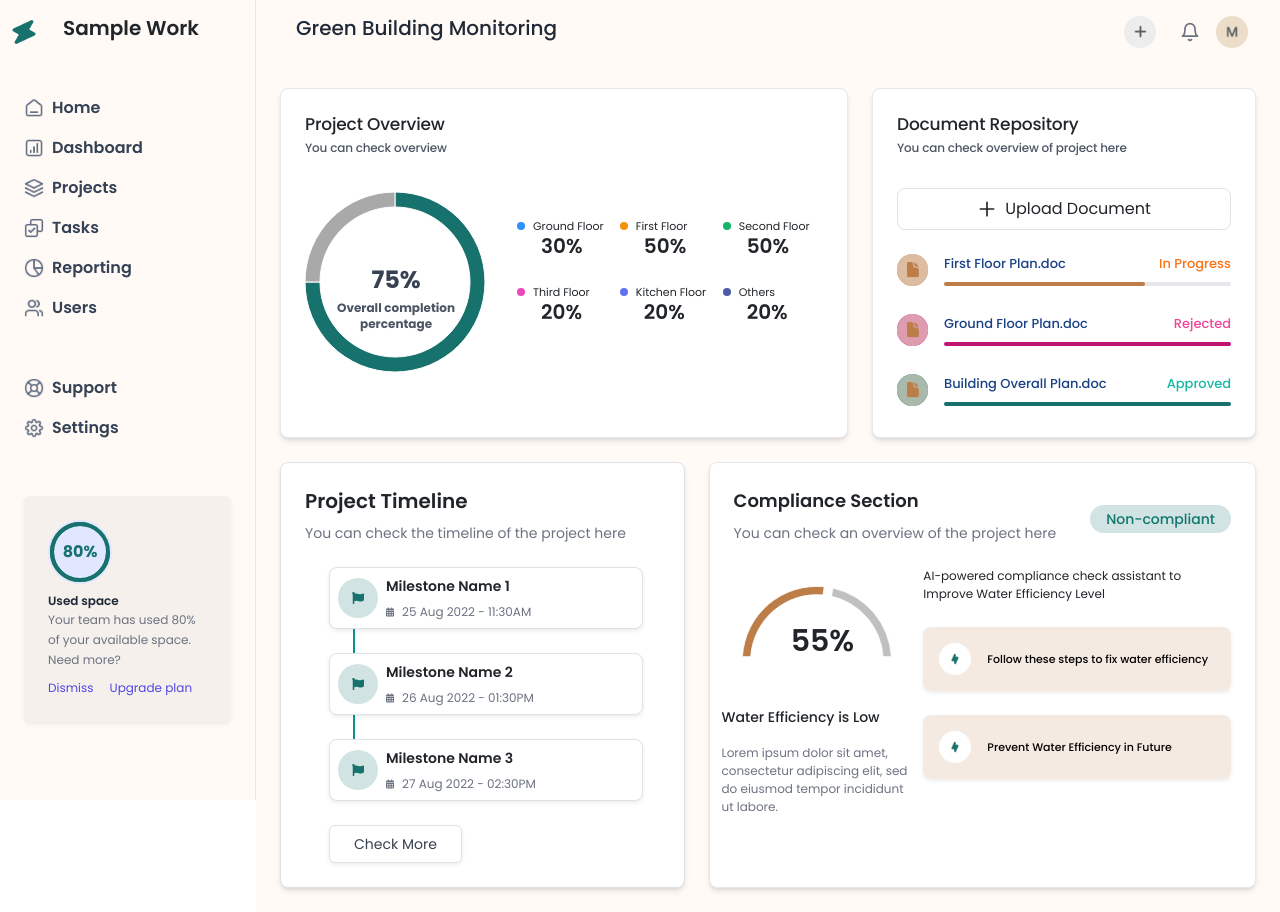
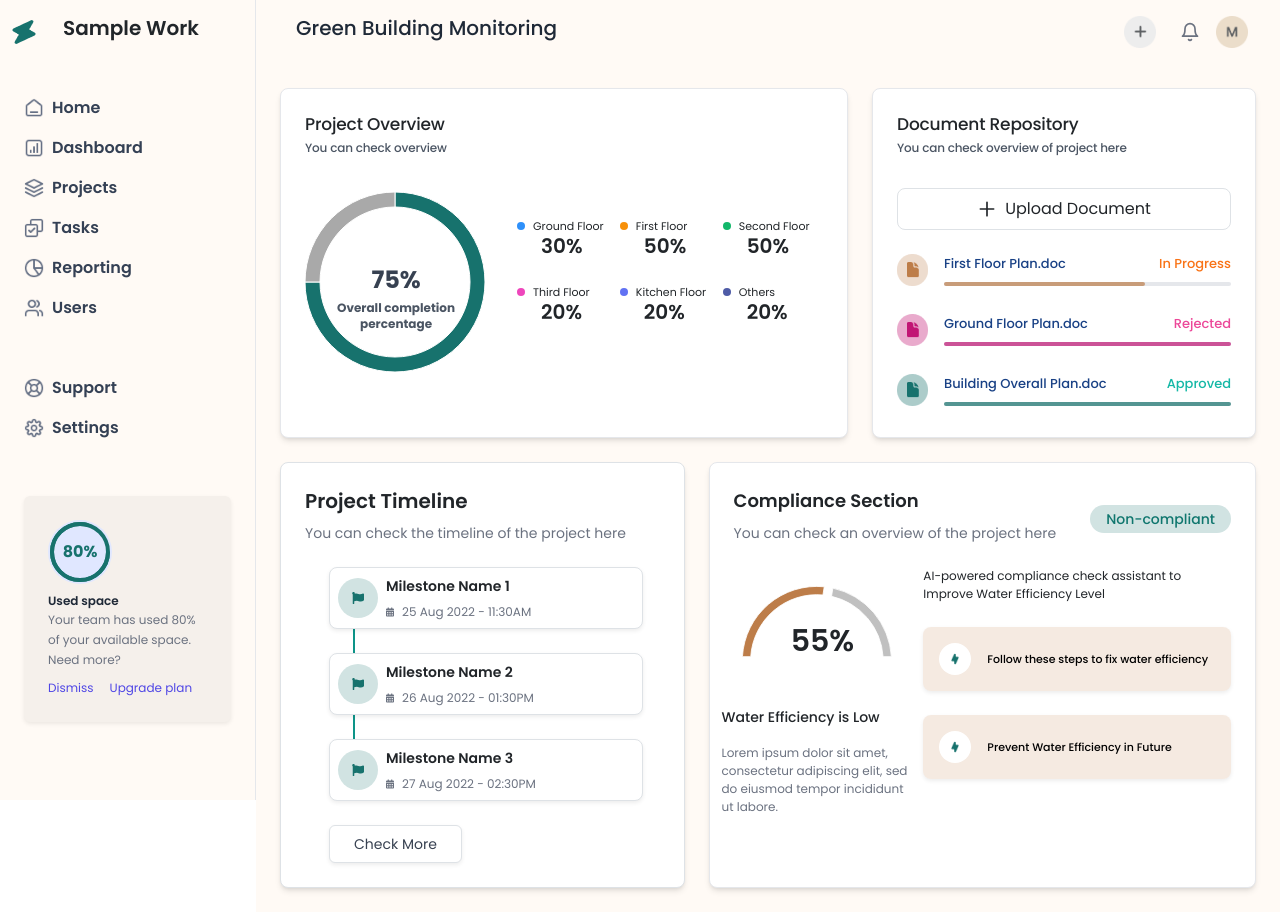
Before and after one commit to HeyAryan27/Project, a React (Vite) app: page / in a window 1280 px wide. Built offline with nearby package versions, Linux system fonts and the light colour scheme.

Commit message:
text color changes

```diff
--- a/src/components/Document.jsx
+++ b/src/components/Document.jsx
@@ -1,30 +1,44 @@
 import React from "react";
 import Vector from './images/Vector.svg';
 import File from './images/File.png'
+import File1 from './images/groundFloor.png'
+import File2 from './images/building.png'
 const documents = [
   {
     name: "First Floor Plan.doc",
     status: "In Progress",
     progress: 70,
-    color: "bg-[#BD7D49]",
-    icon: "bg-[#BD7D49]",
+    key: "first",
+    color: "bg-[rgba(189,125,73,0.7)]",
+    icon: "bg-[rgba(189,125,73,0.2)]",
   },
 
   {
     name: "Ground Floor Plan.doc",
     status: "Rejected",
     progress: 100,
-    color: "bg-[#C11574]",
-    icon: "bg-[#C11574]",
+    key:"ground",
+    color: "bg-[rgba(193,21,116,0.7)]",
+    icon: "bg-[rgba(193,21,116,0.2)]",
   },
   {
     name: "Building Overall Plan.doc",
     status: "Approved",
     progress: 100,
-    color: "bg-[#17726D]",
-    icon: "bg-[#17726D]",
+    key: "building",
+    color: "bg-[rgba(23,114,109,0.7)]",
+    icon: "bg-[rgba(23,114,109,0.2)]",
   },
 ];
+
+const getSource = (key) => {
+  console.log(key)
+  if(key=="ground"){
+    return File1
+  } else if (key =="building"){
+    return File2
+  } else return File
+}
 
 const Timing = () => {
   return (
@@ -65,7 +79,7 @@ const Timing = () => {
             <div
               className={`w-9 h-8 font-inter rounded-full flex justify-center items-center ${doc.icon}`}
             >
-             <img src={File} alt="Dashboard" className="w-8 h-8 " />
+             <img src={getSource(doc?.key)} alt="Dashboard" className="w-8 h-8 " />
             </div>
 
             {/* <img src={File} alt="Dashboard" className="w-8 h-8 mr-2" /> */}
```
Also changed, not shown: src/components/images/building.png (added), src/components/images/groundFloor.png (added).
